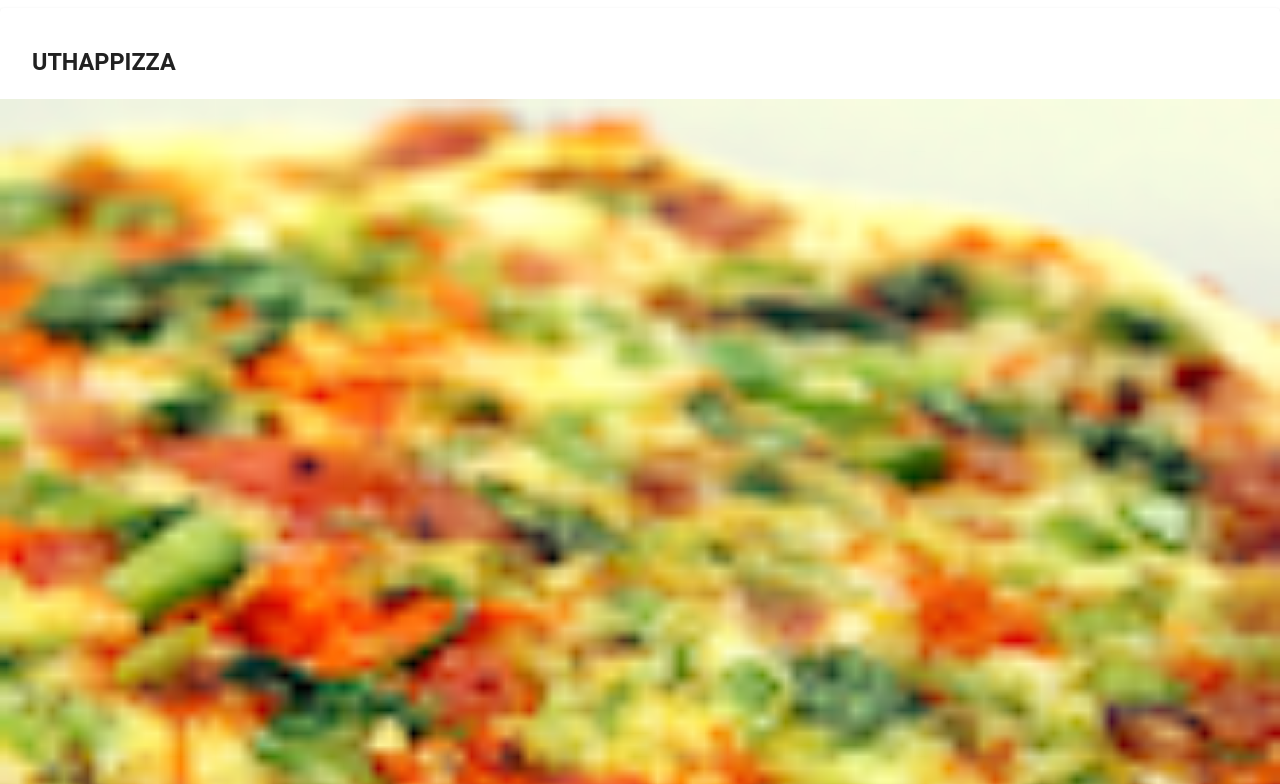
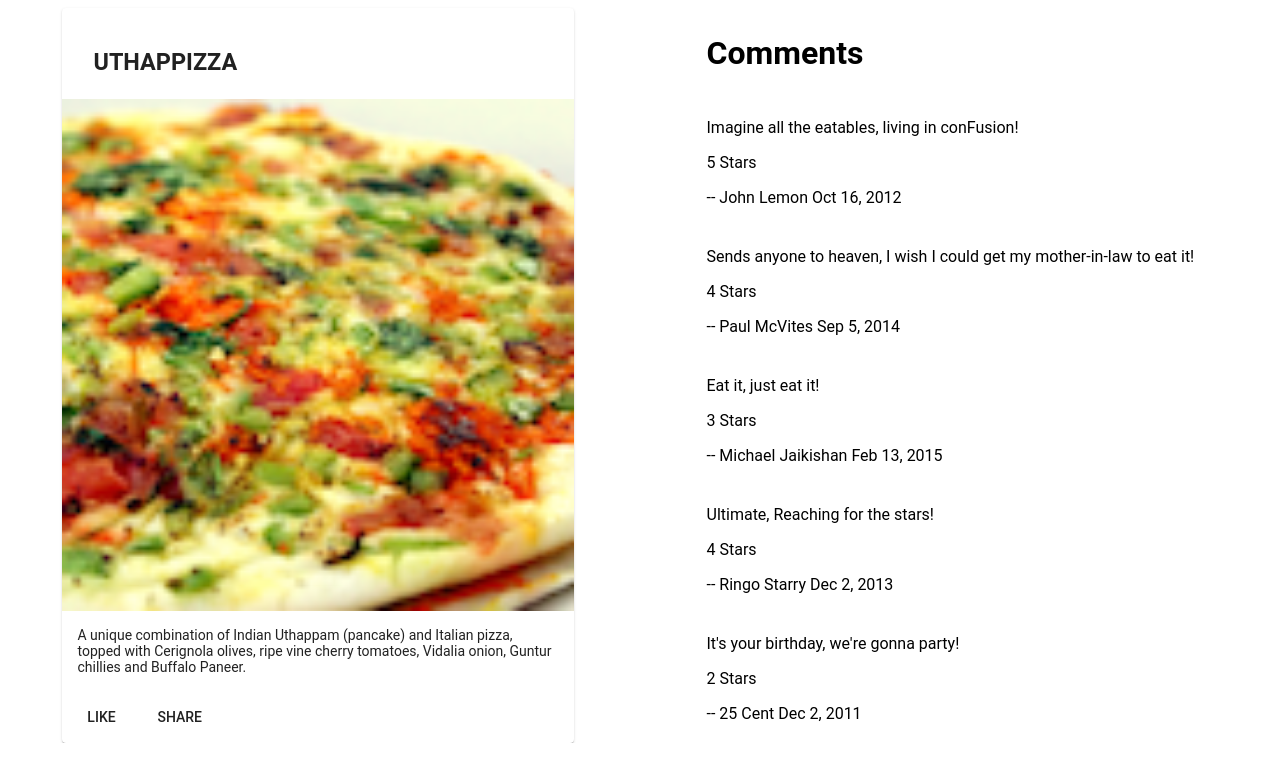
Before and after one commit to saugusth/Angular2, an Angular app: page / in a window 1280 px wide. Shown: the part 546-1330 px from the top of the page. After the commit the page ends 1289 px from the top, so only its background shows below. Built offline with nearby package versions, Linux system fonts and the light colour scheme.

Commit message:
Assignment 1

```diff
--- /dev/null
+++ b/src/app/dishdetail/dishdetail.component.html
@@ -0,0 +1,36 @@
+<div class="container"
+    fxLayout="row"
+    fxLayout.sm="column"
+    fxLayout.xs="column"
+    fxLayoutAlign.gt-md="space-around center"
+    fxLayoutGap="10px"
+    fxLayoutGap.xs="0">
+
+  <div fxFlex="40" *ngIf="dish">
+        <mat-card>
+            <mat-card-header>
+                <mat-card-title>
+                    <h3>{{dish.name | uppercase}}</h3>
+                </mat-card-title>
+            </mat-card-header>
+            <img mat-card-image src="{{dish.image}}" alt="{{dish.name}}" sizes="100px">
+            <mat-card-content>
+                <p>{{dish.description}}</p>
+            </mat-card-content>
+            <mat-card-actions>
+                <button mat-button>LIKE</button>
+                <button mat-button>SHARE</button>
+            </mat-card-actions>
+        </mat-card>
+  </div>
+
+  <div fxFlex="40" *ngIf="dish">
+    <h1>Comments</h1>
+    <mat-list *ngFor="let comments of dish.comments">
+        <p>{{comments.comment}}</p>
+        <p>{{comments.rating}} Stars</p>
+        <p>-- {{comments.author}} {{comments.date | date}}</p>
+    </mat-list>
+  </div>
+
+</div>
--- /dev/null
+++ b/src/app/dishdetail/dishdetail.component.ts
@@ -0,0 +1,60 @@
+import { Component, OnInit } from '@angular/core';
+
+const DISH = {
+  id: '0',
+  name: 'Uthappizza',
+  image: '/assets/images/uthappizza.png',
+  category: 'mains',
+  featured: true,
+  label: 'Hot',
+  price: '4.99',
+  // tslint:disable-next-line:max-line-length
+  description: 'A unique combination of Indian Uthappam (pancake) and Italian pizza, topped with Cerignola olives, ripe vine cherry tomatoes, Vidalia onion, Guntur chillies and Buffalo Paneer.',
+  comments: [
+       {
+           rating: 5,
+           comment: 'Imagine all the eatables, living in conFusion!',
+           author: 'John Lemon',
+           date: '2012-10-16T17:57:28.556094Z'
+       },
+       {
+           rating: 4,
+           comment: 'Sends anyone to heaven, I wish I could get my mother-in-law to eat it!',
+           author: 'Paul McVites',
+           date: '2014-09-05T17:57:28.556094Z'
+       },
+       {
+           rating: 3,
+           comment: 'Eat it, just eat it!',
+           author: 'Michael Jaikishan',
+           date: '2015-02-13T17:57:28.556094Z'
+       },
+       {
+           rating: 4,
+           comment: 'Ultimate, Reaching for the stars!',
+           author: 'Ringo Starry',
+           date: '2013-12-02T17:57:28.556094Z'
+       },
+       {
+           rating: 2,
+           comment: 'It\'s your birthday, we\'re gonna party!',
+           author: '25 Cent',
+           date: '2011-12-02T17:57:28.556094Z'
+       }
+   ]
+};
+
+@Component({
+  selector: 'app-dishdetail',
+  templateUrl: './dishdetail.component.html',
+  styleUrls: ['./dishdetail.component.scss']
+})
+export class DishdetailComponent implements OnInit {
+  dish = DISH;
+
+  constructor() { }
+
+  ngOnInit(): void {
+  }
+
+}
--- a/src/app/menu/menu.component.html
+++ b/src/app/menu/menu.component.html
@@ -1,42 +1,29 @@
-<div class="container"
-    fxLayout="column"
-    fxLayoutGap="10px">
-
+<!--
+  fxLayout is used by angular to set the flex layout to horizontal or vertical
+  column = vertical
+  row = horizontal
+-->
+<div class="container" fxLayout="column" fxLayoutGap="10px">
+  <!--
+      mat-list = angular material list component,
+      mat-list is like the media object from bootstrap
+      fxFlex = means that the component will be a single piece
+  -->
   <div fxFlex>
       <div>
-            <h3>Menu </h3>
+          <h3>Menu</h3>
           <hr>
       </div>
   </div>
-
   <div fxFlex>
       <mat-grid-list cols="2" rowHeight="200px">
           <mat-grid-tile *ngFor="let dish of dishes">
-            <img height="200px" src="{{dish.image}}" alt="{{dish.name}}">
+              <img height="200px" src={{dish.image}} alt={{dish.name}}>
               <mat-grid-tile-footer>
-                <h1 matLine>{{dish.name | uppercase}}</h1>
+                  <h1 mat-line>{{ dish.name | uppercase }}</h1>
               </mat-grid-tile-footer>
           </mat-grid-tile>
       </mat-grid-list>
   </div>
-
-   <div fxFlex *ngIf="selectedDish">
-    <mat-card>
-      <mat-card-header>
-        <mat-card-title>
-          <h3>{{selectedDish.name | uppercase}}</h3>
-        </mat-card-title>
-      </mat-card-header>
-      <img mat-card-image src={{selectedDish.image}} alt={{selectedDish.name}}>
-      <mat-card-content>
-        <p>{{selectedDish.description}}
-        </p>
-      </mat-card-content>
-      <mat-card-actions>
-        <button mat-button>LIKE</button>
-        <button mat-button>SHARE</button>
-      </mat-card-actions>
-    </mat-card>
+  <app-dishdetail></app-dishdetail>
 </div>
-
-</div>
```
Also changed, not shown: src/app/app.module.ts (+10 -8 lines), src/app/dishdetail/dishdetail.component.scss (added), 1 other file (tests, documents, lock files or other folders). Lines whose indentation alone changed are shown as unchanged.
